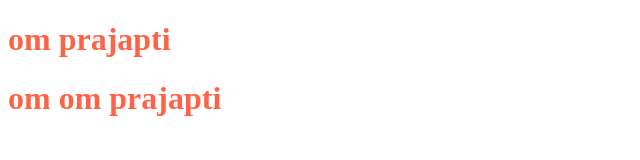
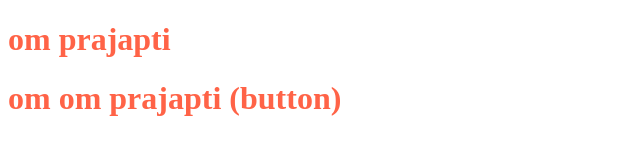
Before and after one commit to Omprajapati1011/vsrepo, a plain HTML site: page index.html in a window 1280 px wide. Shown: the whole page, without its empty margins (0-640 px from the left). Drawn offline with Linux system fonts and the light colour scheme.

```diff
--- a/index.html
+++ b/index.html
@@ -10,7 +10,7 @@
      <h1>om prajapti</h1>
 
 
-     <h1>om om prajapti</h1>
+     <h1>om om prajapti (button)</h1>
 
 
 </body>
```
